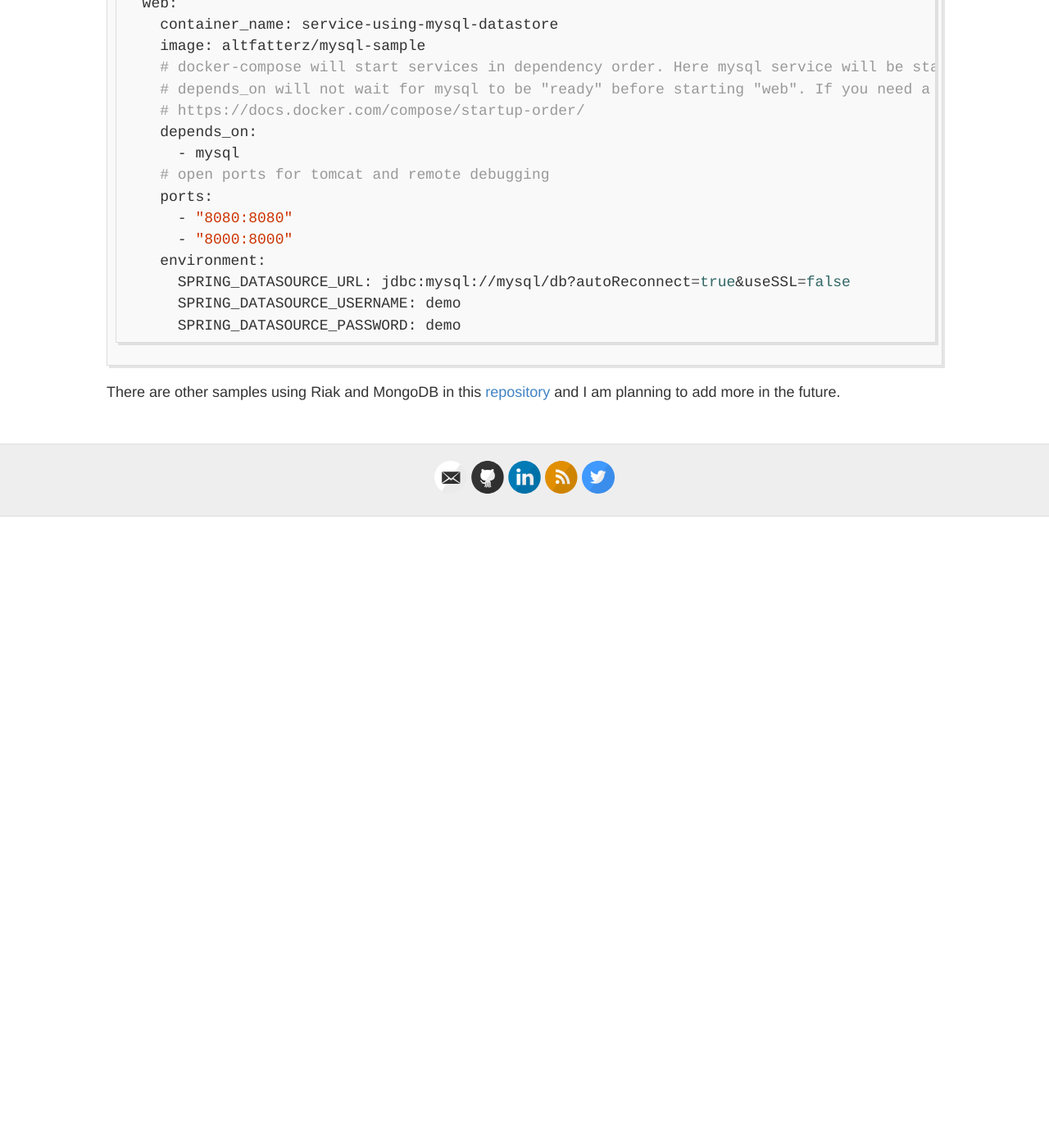
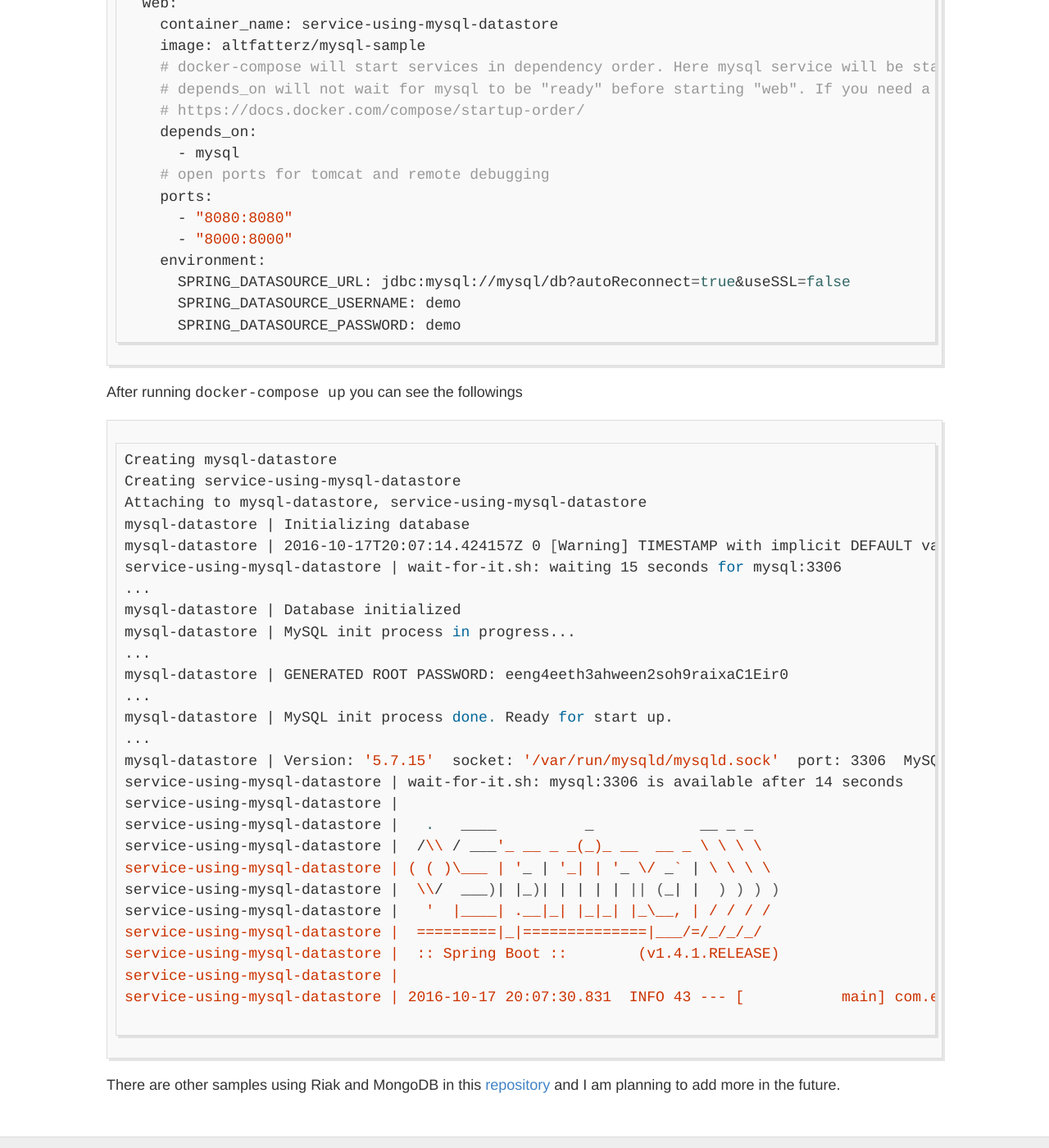
Before and after one commit to altfatterz/altfatterz.github.io, a Jekyll site: the page built from _posts/2016-10-17-dockerized-microservices-with-datastore.md, in a window 1280 px wide and 1400 px high, scrolled down 3663 px. Shown: the whole window at 82% size. Built offline with Jekyll 4.4.1, drawn with Linux system fonts in a browser that asks for light colours; comment, search, counter and statistics services are not loaded; before the commit the page ends 4293 px from its top, so only the background shows below that; some of the changed text lies outside the part shown.

Commit message:
little fixes to the dockerized microservices sample

````diff
--- a/_posts/2016-10-17-dockerized-microservices-with-datastore.md
+++ b/_posts/2016-10-17-dockerized-microservices-with-datastore.md
@@ -5,7 +5,7 @@ tags: [docker, mysql, springboot]
 ---
 
 I have created a sample [repository](https://github.com/altfatterz/dockerized-microservices) where I experiment how to setup dockerized microservices with different datastores.
-In this blog post I will go through the `mysql-sample`.
+In this blog post I will go through the sample using `mysql` datastore.
 
 Below you can find the `Dockerfile` for the `mysql-datastore` image. Leveraging the official `mysql` image from `Docker Hub` and using couple of environment variables the mysql container is configured. `MYSQL_RANDOM_ROOT_PASSWORD` environment variable set to `yes` makes sure that a random password for the root user will be generated and printed to the standard output in the container.
 The user identified with `MYSQL_USER` will be granted superuser permissions for the database specified by the `MYSQL_PASSWORD`.
@@ -142,5 +142,36 @@ services:
       SPRING_DATASOURCE_USERNAME: demo
       SPRING_DATASOURCE_PASSWORD: demo
 ```
+After running `docker-compose up` you can see the followings
+
+```bash
+Creating mysql-datastore
+Creating service-using-mysql-datastore
+Attaching to mysql-datastore, service-using-mysql-datastore
+mysql-datastore | Initializing database
+mysql-datastore | 2016-10-17T20:07:14.424157Z 0 [Warning] TIMESTAMP with implicit DEFAULT value is deprecated. Please use --explicit_defaults_for_timestamp server option (see documentation for more details).
+service-using-mysql-datastore | wait-for-it.sh: waiting 15 seconds for mysql:3306
+...
+mysql-datastore | Database initialized
+mysql-datastore | MySQL init process in progress...
+...
+mysql-datastore | GENERATED ROOT PASSWORD: eeng4eeth3ahween2soh9raixaC1Eir0
+...
+mysql-datastore | MySQL init process done. Ready for start up.
+...
+mysql-datastore | Version: '5.7.15'  socket: '/var/run/mysqld/mysqld.sock'  port: 3306  MySQL Community Server (GPL)
+service-using-mysql-datastore | wait-for-it.sh: mysql:3306 is available after 14 seconds
+service-using-mysql-datastore |
+service-using-mysql-datastore |   .   ____          _            __ _ _
+service-using-mysql-datastore |  /\\ / ___'_ __ _ _(_)_ __  __ _ \ \ \ \
+service-using-mysql-datastore | ( ( )\___ | '_ | '_| | '_ \/ _` | \ \ \ \
+service-using-mysql-datastore |  \\/  ___)| |_)| | | | | || (_| |  ) ) ) )
+service-using-mysql-datastore |   '  |____| .__|_| |_|_| |_\__, | / / / /
+service-using-mysql-datastore |  =========|_|==============|___/=/_/_/_/
+service-using-mysql-datastore |  :: Spring Boot ::        (v1.4.1.RELEASE)
+service-using-mysql-datastore |
+service-using-mysql-datastore | 2016-10-17 20:07:30.831  INFO 43 --- [           main] com.example.DemoApplication              : Starting DemoApplication v0.0.1-SNAPSHOT on a1e7526b0a91 with PID 43 (/app.jar started by root in /)
+
+```
 
 There are other samples using Riak and MongoDB in this [repository](https://github.com/altfatterz/dockerized-microservices) and I am planning to add more in the future.
````
